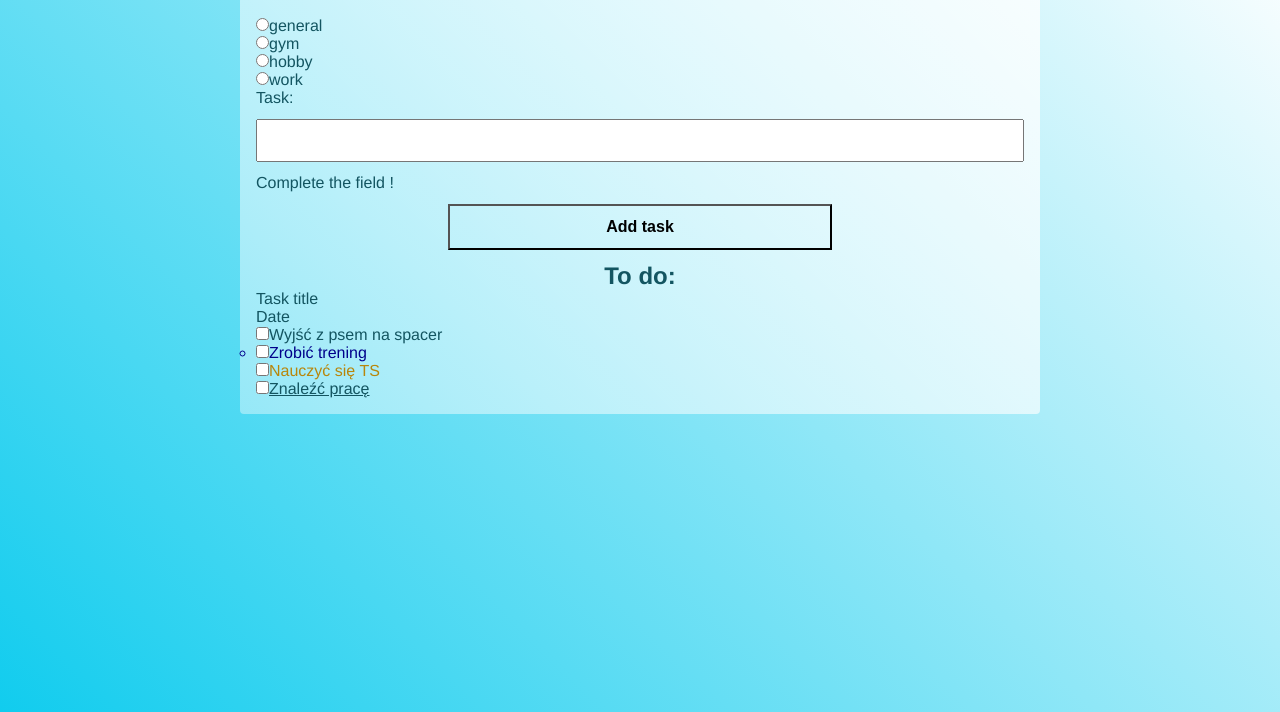
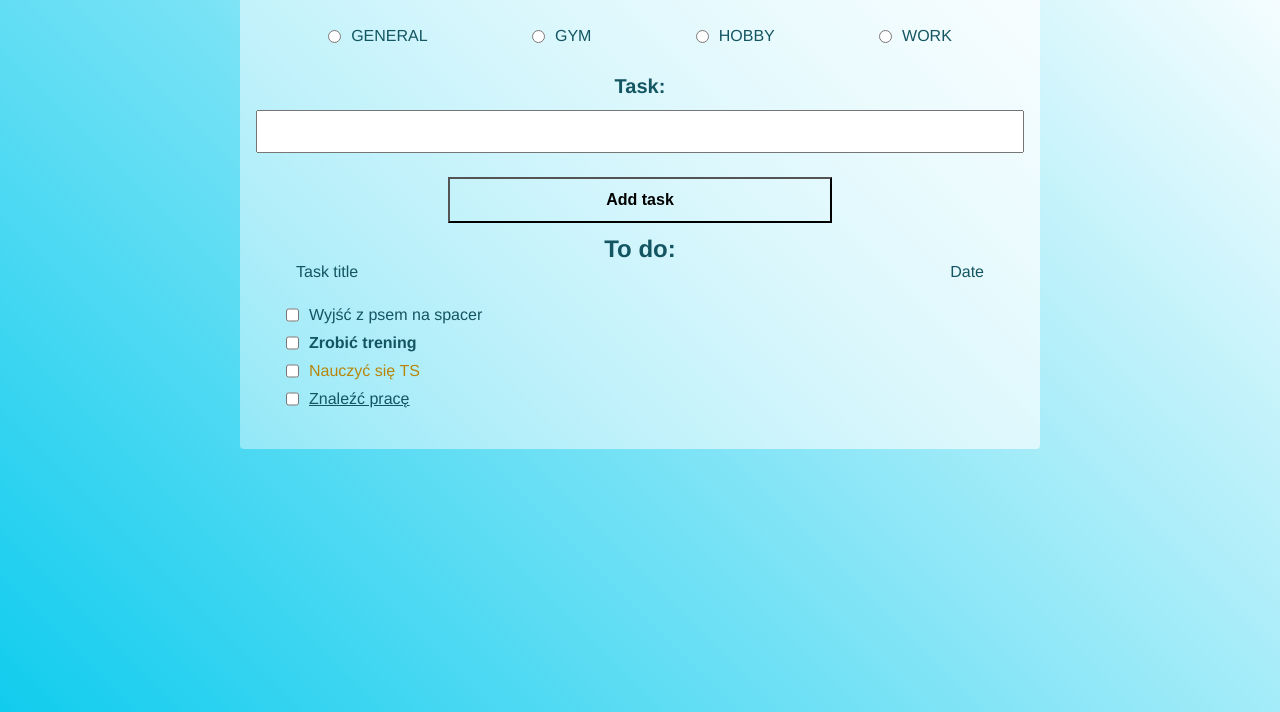
Before and after one commit to MieczyslawFrontDev/To-do-list-TS, a website with bundled scripts: page index.html in a window 1280 px wide. Shown: the part 88-800 px from the top of the page. Built offline with nearby package versions, Linux system fonts and the light colour scheme.

Commit message:
changed styles in h1, added styles to categories class, added class categories li, added styles on input radio el and input checkbox el, added class categories label, message, task li, added styles on div element

```diff
--- a/src/style.css
+++ b/src/style.css
@@ -34,29 +34,47 @@ body {
   padding: 16px;
 }
 
+h1 {
+  text-align: center;
+}
+
 .categories {
   list-style: none;
+  display: flex;
+  justify-content: space-around;
+  margin: 20px;
 }
 
-h1 {
-  text-align: center;
-  margin-bottom: 20px;
+.categories li {
+  display: flex;
+  align-items: center;
+  padding: 10px;
 }
 
-.tasks {
-  list-style: none;
+input[type="radio"] {
+  margin-right: 10px;
 }
 
-.taskName {
+.categories label {
+  text-transform: uppercase;
+}
+
+.task {
+  text-align: center;
   font-size: 20px;
   font-weight: bold;
 }
 
 #taskName {
   width: 100%;
-  display: block;
   margin: 12px 0;
   padding: 12px 16px;
+}
+
+.message {
+  display: none;
+  color: red;
+  font-size: 14px;
 }
 
 button {
@@ -80,9 +98,29 @@ h2 {
   text-align: center;
 }
 
+div {
+  display: flex;
+  justify-content: space-between;
+  margin: 0 20px;
+}
+
+.tasks {
+  list-style: none;
+  margin: 20px;
+}
+
+.tasks li {
+  display: grid;
+  grid-template-columns: auto 1fr auto;
+  padding: 5px 10px;
+}
+
+input[type="checkbox"] {
+  margin-right: 10px;
+}
+
 .gym {
-  color: darkblue;
-  list-style: circle;
+  font-weight: bold;
 }
 
 .hobby {
```
